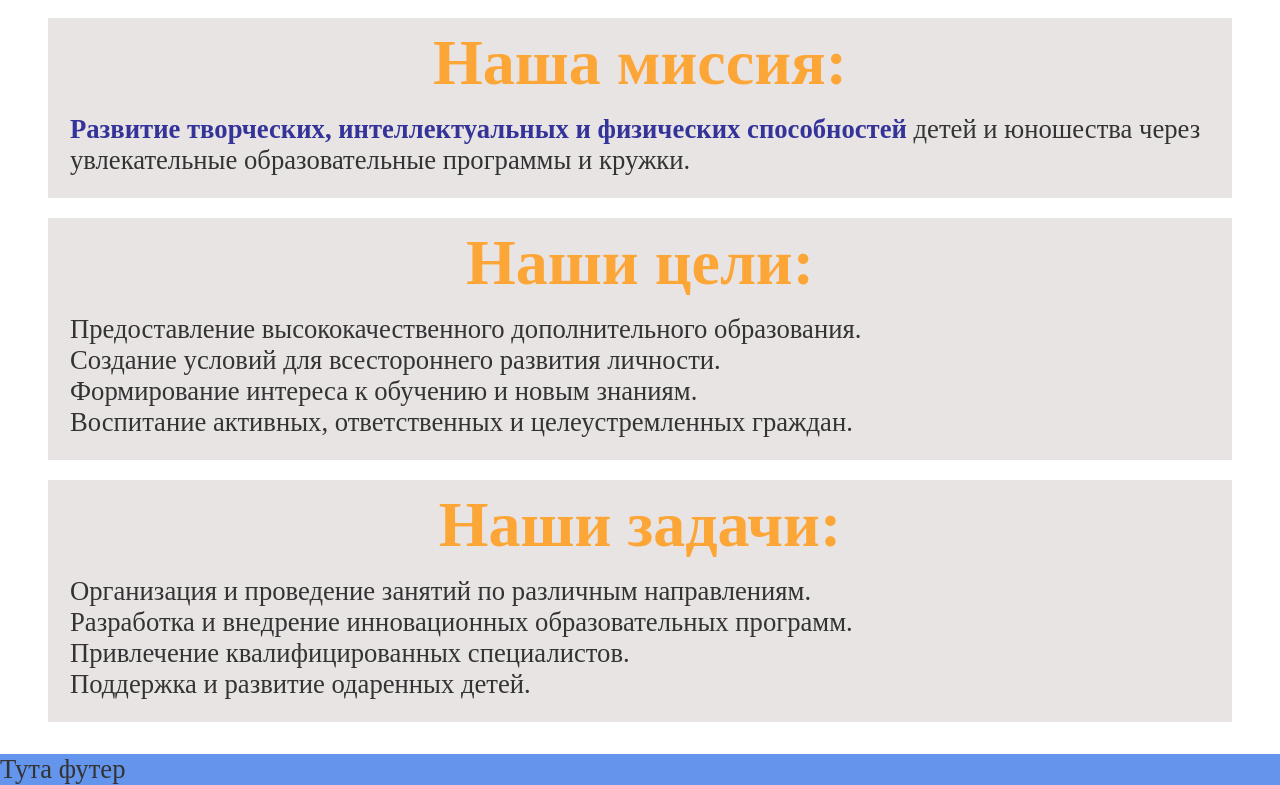
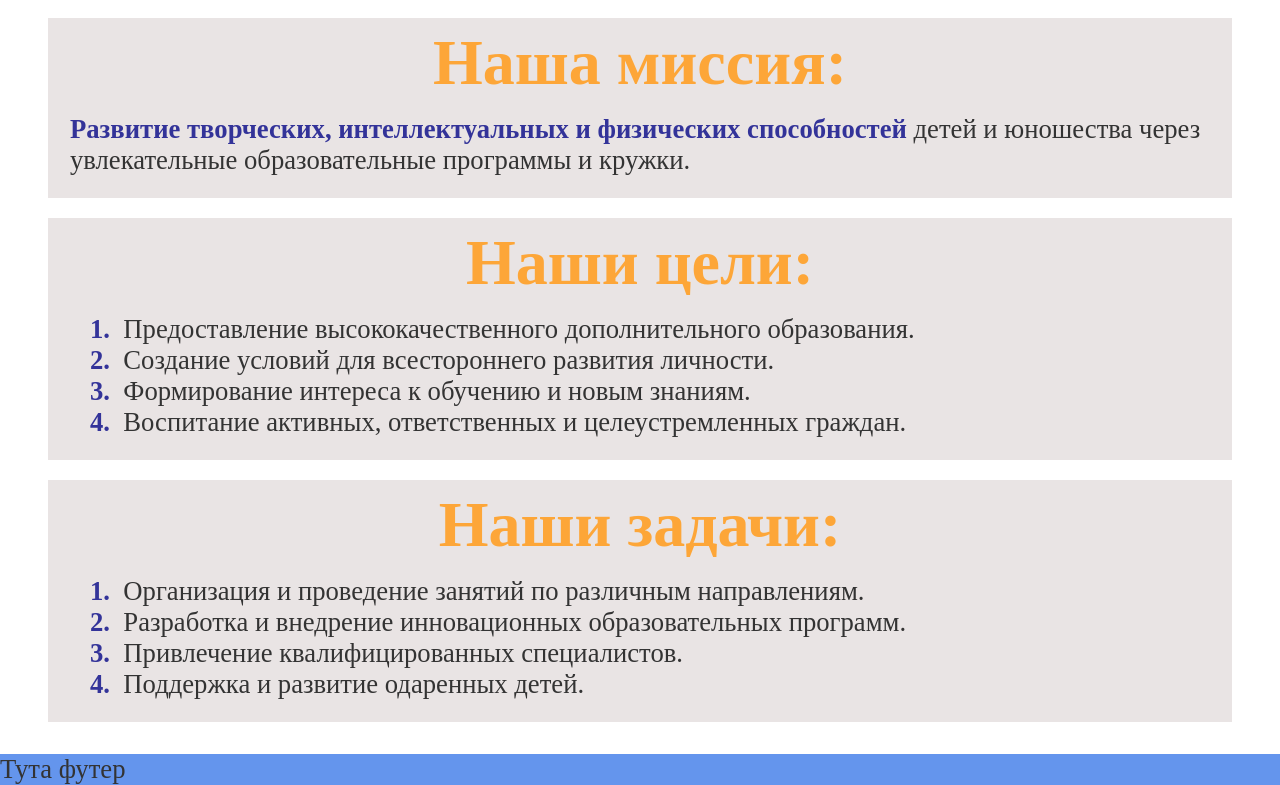
Before and after one commit to Veyyr3/Project-CDU, a React (Vite) app in the folder Project_CDU/: page / in a window 1280 px wide. Shown: the part 789-1574 px from the top of the page. Built offline with nearby package versions, Linux system fonts and the light colour scheme.

Commit message:
overP: fixed style for lists

```diff
--- a/Project_CDU/src/assets/scss/index.scss
+++ b/Project_CDU/src/assets/scss/index.scss
@@ -264,27 +264,40 @@ p {
     color: var(--main-text);
 }
 
-// стиль для списков
+// стили списков
 ul, ol {
-    list-style-position: inside; // чтобы цифры или точки не выходили за края
-    // list-style: none; // контроль
+    list-style: none; // контроль для кастомных списков
 
-    // элемент списка
+    // Элемент списка
     li {
         padding-left: 0;
-        list-style: none;
 
         // flex
         display: flex;
         align-items: baseline;
-    }
 
-    // для маркеров списка
-    li::marker {
-        font-size: $font-size;
-        font-weight: bold;
-        color: var(--text-blue);
-        margin-right: 0.5em; // отступ после li
+        // кастомные маркеры
+        &::before {
+            // вид маркеров
+            content: counter(list-item) ".";
+            counter-increment: list-item;
+
+            // Стили для самого маркера (цифры)
+            font-size: $font-size;
+            font-weight: bold;
+            color: var(--text-blue);
+
+            // стили
+            margin-right: 0.5em; // Отступ между marker и li
+            min-width: 1.5em; // минимальная ширина, чтобы не прыгал от многозначных цифр
+            text-align: right;
+        }
+
+        // текст
+        p {
+            margin: 0; // Убрать любые стандартные отступы у параграфов внутри li
+            flex-grow: 1; // Позволит параграфу занять оставшееся пространство
+        }
     }
 }
 
```
